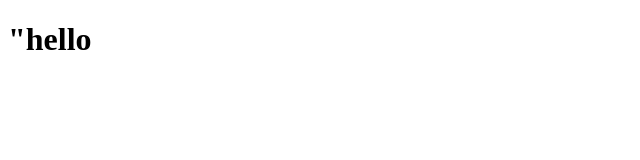
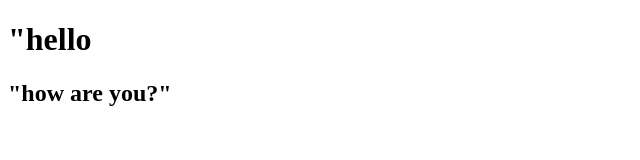
Before and after one commit to kasemsri/TestTest, a plain HTML site: page index.html in a window 1280 px wide. Shown: the whole page, without its empty margins (0-640 px from the left). Drawn offline with Linux system fonts and the light colour scheme.

Commit message:
try to add more message

```diff
--- a/index.html
+++ b/index.html
@@ -2,6 +2,7 @@
 <html>
     <body>
         <h1>"hello</h1>
+        <h2>"how are you?"</h2>
     </body>
 
 </html>
```
